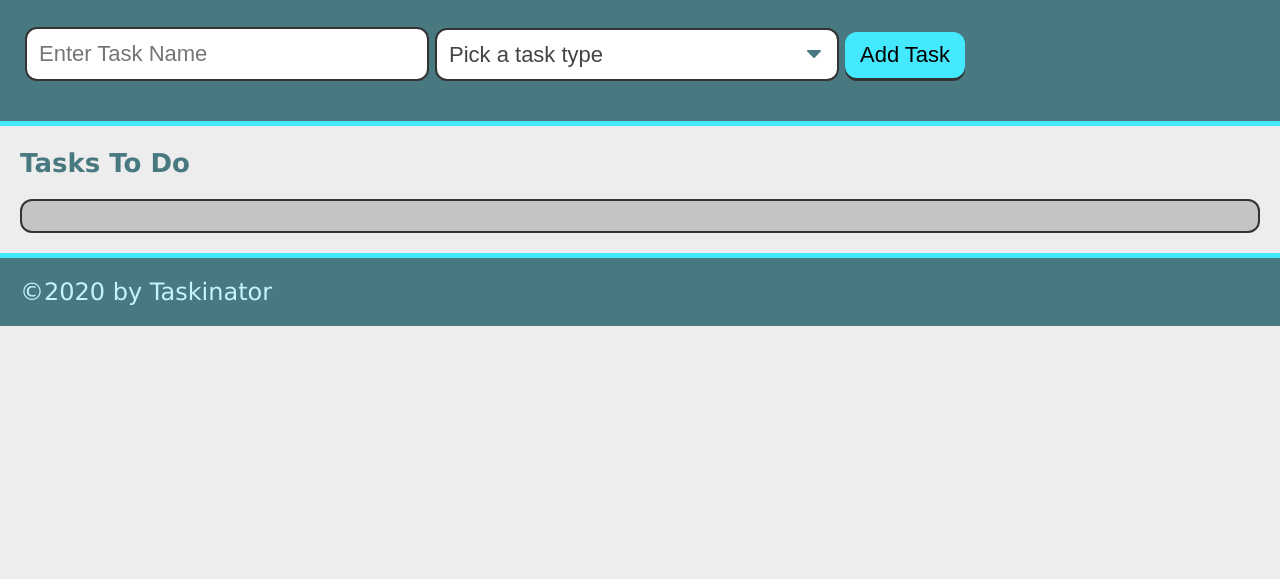
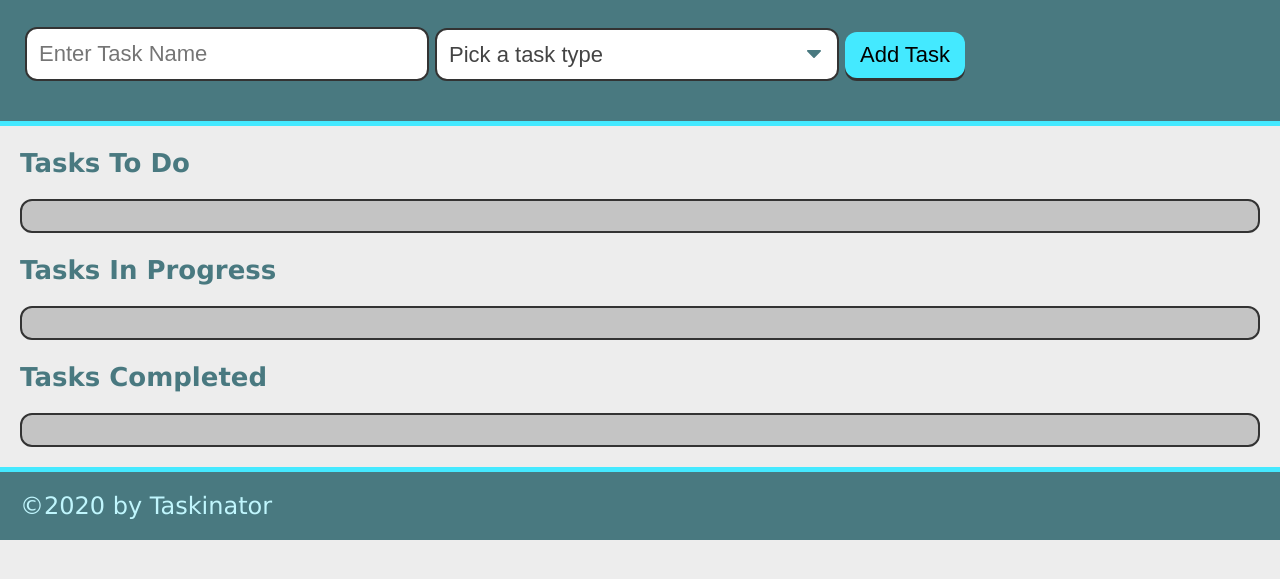
Before and after one commit to Kadargo63/taskinator, a plain HTML site: page index.html in a window 1280 px wide. Shown: the part 115-694 px from the top of the page. Drawn offline with Linux system fonts and the light colour scheme.

Commit message:
js elements

```diff
--- a/assets/js/script.js
+++ b/assets/js/script.js
@@ -1,5 +1,6 @@
 var formEl = document.querySelector("#task-form");
 var tasksToDoEl = document.querySelector("#tasks-to-do");
+var taskIdCounter = 0;
 
 var taskFormHandler = function(event) {
     event.preventDefault();
@@ -24,6 +25,10 @@ var createTaskEl = function(taskDataObj) {
      // create list item
     var listItemEl = document.createElement("li");
     listItemEl.className = "task-item";
+
+    //add task id as a custom attribute
+    listItemEl.setAttribute("data-task-id", taskIdCounter);
+
     //create div to hold task info and add to list item
     var taskInfoEl = document.createElement("div");
     // give it a class name
@@ -34,6 +39,9 @@ var createTaskEl = function(taskDataObj) {
     listItemEl.appendChild(taskInfoEl);
     // add entire list item to list
     tasksToDoEl.appendChild(listItemEl);
-}
+
+    //increase task counter for next unique id
+    taskIdCounter++;
+};
 
 formEl.addEventListener("submit", taskFormHandler);
--- a/index.html
+++ b/index.html
@@ -29,9 +29,22 @@
         </form>
     </header>
     <main>
+        <!-- Tasks To Do -->
         <section class="task-list-wrapper">
             <h2 class="list-title">Tasks To Do</h2>
             <ul class="task-list" id="tasks-to-do">
+            </ul>
+          </section>
+        <!-- Tasks In Progress -->
+        <section class="task-list-wrapper">
+            <h2 class="list-title">Tasks In Progress</h2>
+            <ul class="task-list" id="tasks-in-progress">
+            </ul>
+          </section>
+        <!-- Tasks Completed -->
+        <section class="task-list-wrapper">
+            <h2 class="list-title">Tasks Completed</h2>
+            <ul class="task-list" id="tasks-completed">
             </ul>
           </section>
     </main>
```
